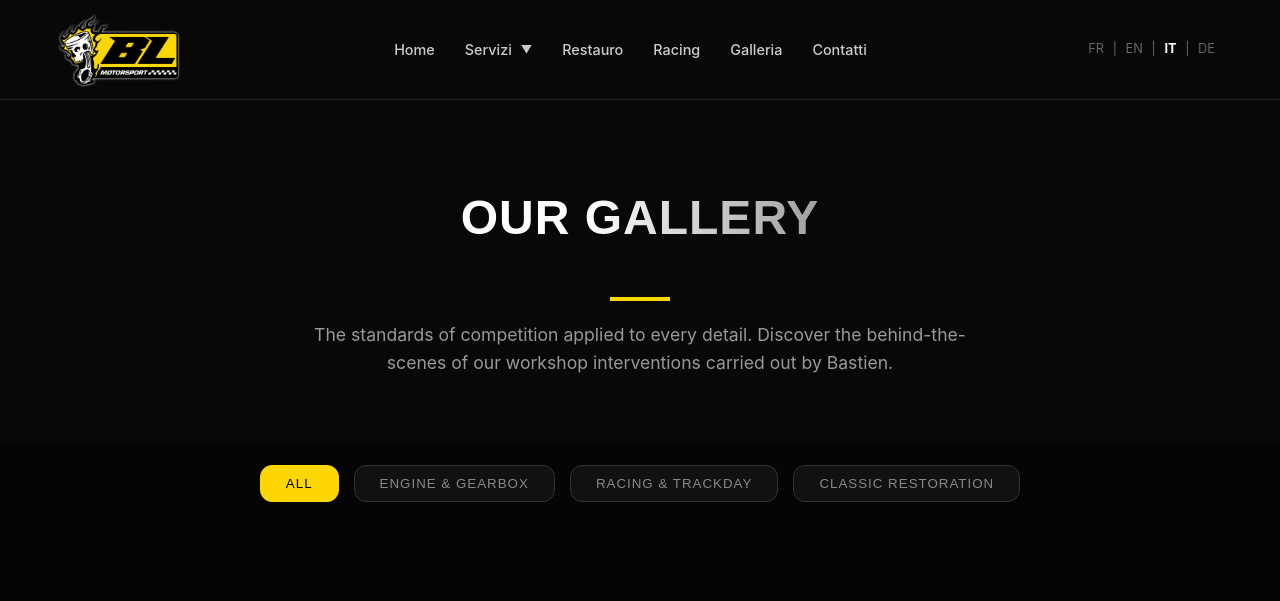
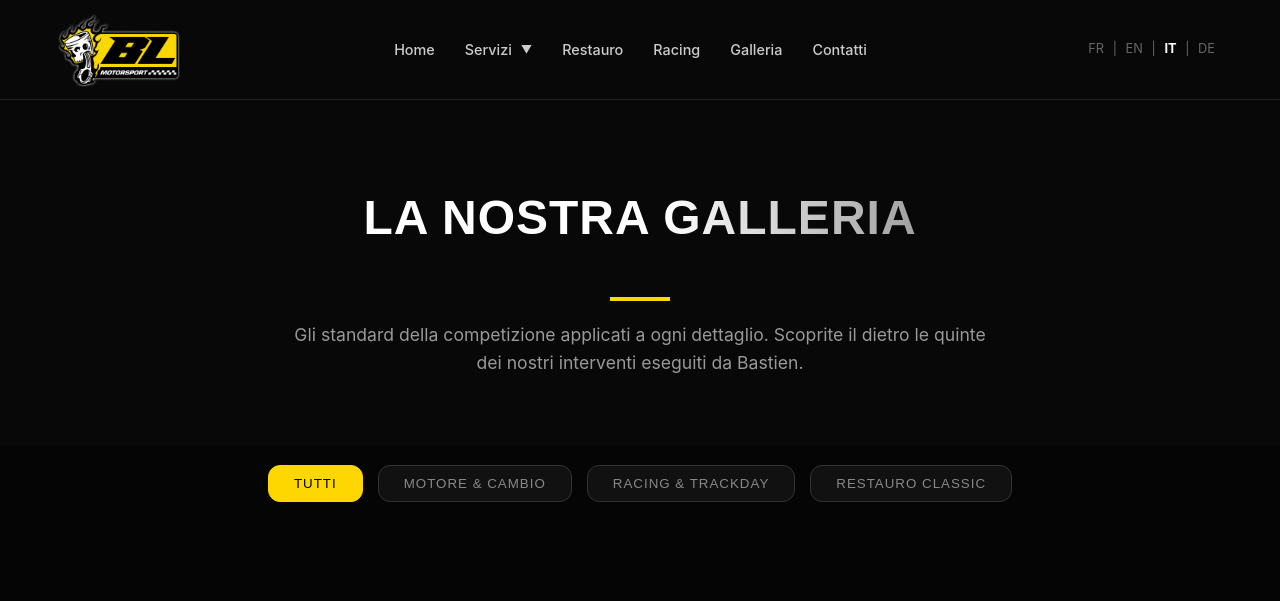
Before and after one commit to DuvalDVL/bl-motorsport, a Jekyll site: the page built from it/galerie.html, in a window 1280 px wide and 1400 px high. Shown: the top 601 px of the window. Built offline with Jekyll 4.4.1, drawn with Linux system fonts in a browser that asks for light colours; some of the changed text lies outside the part shown; grey boxes are pictures that could not be loaded.

Commit message:
Update galerie.html

```diff
--- a/it/galerie.html
+++ b/it/galerie.html
@@ -1,16 +1,17 @@
 ---
 layout: default
-title: Galleria Realizzazioni | Porsche & Prestigio | B.L Motorsport
-description: "Scopri la nostra eccellenza tecnica in immagini: preparazione racing WEC, restauro meccanico e manutenzione di prestigio a Combloux."
+title: Galleria Progetti Porsche & Prestige | B.L Motorsport
+description: "Esplorate l'eccellenza tecnica dell'officina B.L Motorsport a Combloux: revisione motori, preparazione racing e restauro Porsche Classic."
+permalink: /it/galerie/
 lang: it
 ---
 
 <section class="page-header-simple">
   <div class="container">
-    <h1 class="page-title">OUR <span class="text-gradient">GALLERY</span></h1>
+    <h1 class="page-title">{{ site.data.locales.gallery_page.title[page.lang] }} <span class="text-gradient">{{ site.data.locales.gallery_page.title_2[page.lang] }}</span></h1>
     <div class="divider-yellow"></div>
     <p style="color: #999; margin-top: 20px; max-width: 700px; margin-left: auto; margin-right: auto; font-size: 1.1rem;">
-      The standards of competition applied to every detail. Discover the behind-the-scenes of our workshop interventions carried out by Bastien.
+      {{ site.data.locales.gallery_page.subtitle[page.lang] }}
     </p>
   </div>
 </section>
@@ -18,10 +19,10 @@ lang: it
 <section class="gallery-filters-section" style="background: #050505; padding: 20px 0;">
   <div class="container">
     <div class="gallery-filter-bar">
-      <button class="filter-btn active" data-filter="all">All</button>
-      <button class="filter-btn" data-filter="moteur">Engine & Gearbox</button>
-      <button class="filter-btn" data-filter="racing">Racing & Trackday</button>
-      <button class="filter-btn" data-filter="classic">Classic Restoration</button>
+      <button class="filter-btn active" data-filter="all">{{ site.data.locales.gallery_page.f_all[page.lang] }}</button>
+      <button class="filter-btn" data-filter="moteur">{{ site.data.locales.gallery_page.f_engine[page.lang] }}</button>
+      <button class="filter-btn" data-filter="racing">{{ site.data.locales.gallery_page.f_racing[page.lang] }}</button>
+      <button class="filter-btn" data-filter="classic">{{ site.data.locales.gallery_page.f_classic[page.lang] }}</button>
     </div>
   </div>
 </section>
@@ -32,30 +33,30 @@ lang: it
 
       <div class="gallery-card" data-category="moteur">
         <div class="gallery-img-container">
-          <img src="{{ '/assets/img/galerie/moteur-porsche.jpg' | relative_url }}" alt="Porsche Flat-6 engine rebuild by Bastien">
+          <img src="{{ '/assets/img/galerie/moteur-porsche.jpg' | absolute_url }}" alt="Engine Rebuild">
           <div class="gallery-overlay">
-            <span class="category-tag">Engine & Gearbox</span>
-            <h3>Manual & sequential gearbox rebuild</h3>
+            <span class="category-tag">{{ site.data.locales.gallery_page.tag_engine[page.lang] }}</span>
+            <h3>{{ site.data.locales.gallery_page.desc_engine[page.lang] }}</h3>
           </div>
         </div>
       </div>
 
       <div class="gallery-card" data-category="racing">
         <div class="gallery-img-container">
-          <img src="{{ '/assets/img/galerie/setup-atelier.jpg' | relative_url }}" alt="Workshop-based chassis optimization in Combloux">
+          <img src="{{ '/assets/img/galerie/setup-atelier.jpg' | absolute_url }}" alt="Racing Setup">
           <div class="gallery-overlay">
-            <span class="category-tag">Racing</span>
-            <h3>In-workshop chassis optimization</h3>
+            <span class="category-tag">{{ site.data.locales.gallery_page.tag_racing[page.lang] }}</span>
+            <h3>{{ site.data.locales.gallery_page.desc_racing[page.lang] }}</h3>
           </div>
         </div>
       </div>
 
       <div class="gallery-card" data-category="classic">
         <div class="gallery-img-container">
-          <img src="{{ '/assets/img/galerie/classic-porsche.jpg' | relative_url }}" alt="Porsche Classic restoration in Haute-Savoie">
+          <img src="{{ '/assets/img/galerie/classic-porsche.jpg' | absolute_url }}" alt="Classic Restoration">
           <div class="gallery-overlay">
-            <span class="category-tag">Classic</span>
-            <h3>Aircooled icon restoration</h3>
+            <span class="category-tag">{{ site.data.locales.gallery_page.tag_classic[page.lang] }}</span>
+            <h3>{{ site.data.locales.gallery_page.desc_classic[page.lang] }}</h3>
           </div>
         </div>
       </div>
@@ -66,9 +67,9 @@ lang: it
 
 <section class="cta-simple" style="padding: 100px 0; text-align: center; background: #080808; border-top: 1px solid #111;">
   <div class="container">
-    <h2>YOUR PROJECT STARTS HERE</h2>
-    <p style="color: #666; margin-bottom: 30px;">Entrust your vehicle to Bastien's expertise, specialist in sports mechanics.</p>
-    <a href="{{ site.baseurl }}/en/contact" class="btn btn-primary">Book an appointment</a>
+    <h2>{{ site.data.locales.gallery_page.cta_t[page.lang] }}</h2>
+    <p style="color: #666; margin-bottom: 30px;">{{ site.data.locales.gallery_page.cta_s[page.lang] }}</p>
+    <a href="{{ site.url }}/{{ page.lang }}/contact" class="btn btn-primary">{{ site.data.locales.hero.btn_2[page.lang] }}</a>
   </div>
 </section>
 
```
